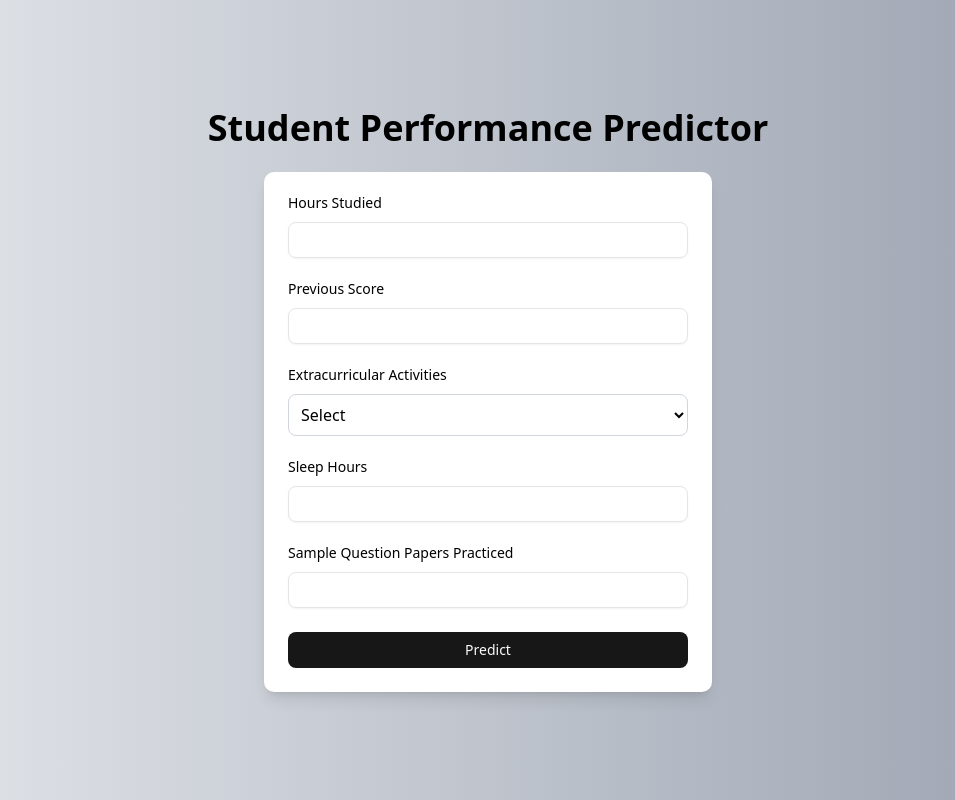
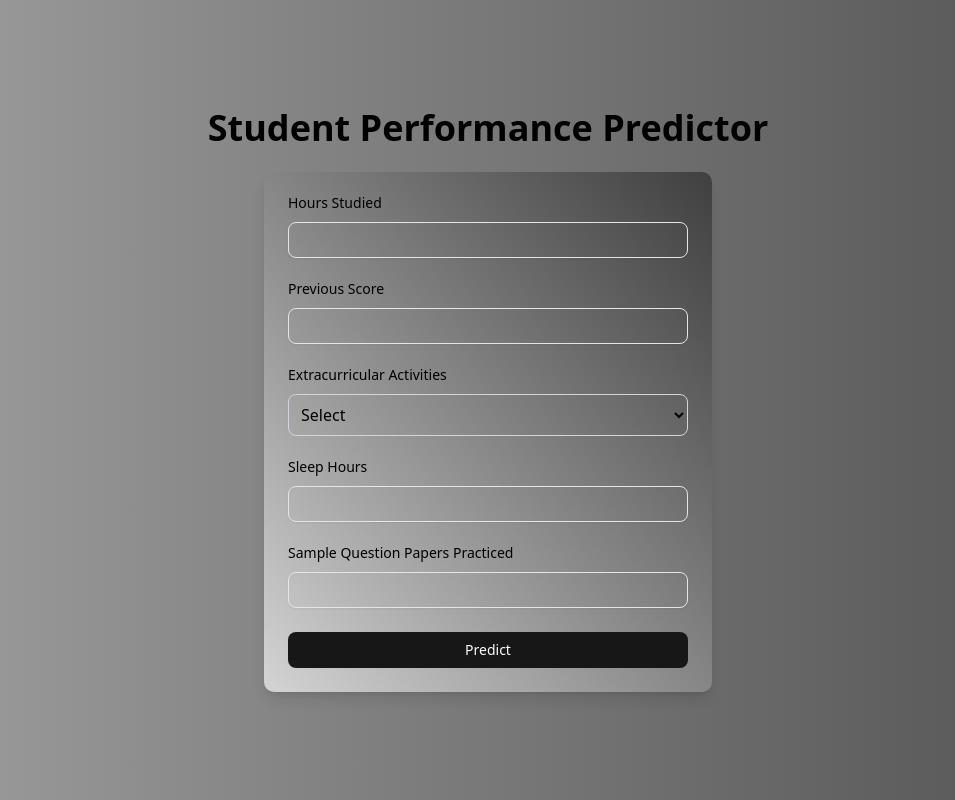
Before and after one commit to Piyushhh786/StudentPredictionWeb, a Next.js app: page /predict in a window 1280 px wide. Shown: the whole page, without its empty margins (152-1107 px from the left). Built offline with nearby package versions, Linux system fonts and the light colour scheme; no server answers.

Commit message:
Changed form bg-color

```diff
--- a/src/app/predict/page.tsx
+++ b/src/app/predict/page.tsx
@@ -55,12 +55,12 @@ export default function PredictPage() {
   };
 
   return (
-    <main className="min-h-screen flex flex-col items-center justify-center bg-gradient-to-r from-gray-200 to-gray-400 p-4">
+    <main className="min-h-screen flex flex-col items-center justify-center p-4">
       <h1 className="text-4xl font-bold text-black text-center mb-6">
         Student Performance Predictor
       </h1>
 
-      <form onSubmit={handleSubmit(onSubmit)} className="space-y-6 w-full max-w-md bg-white p-6 rounded-lg shadow-lg">
+      <form onSubmit={handleSubmit(onSubmit)} className="space-y-6 w-full max-w-md bg-gradient-to-tr from-neutral-300 to-neutral-700 p-6 rounded-lg shadow-lg">
         {/* Hours Studied */}
         <section>
           <Label className='mb-3' >Hours Studied</Label>
```
